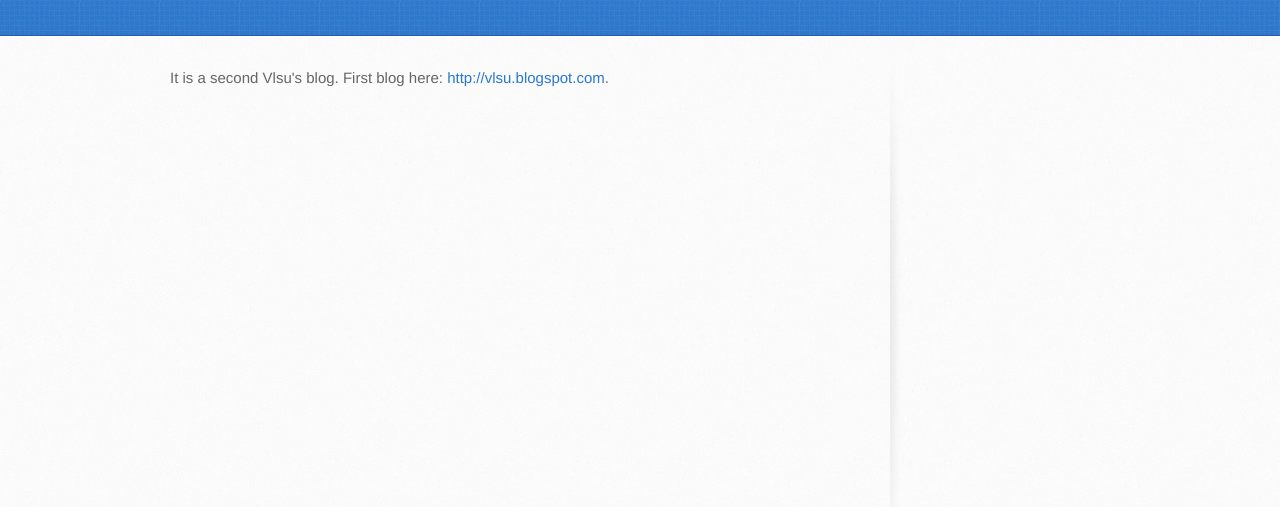
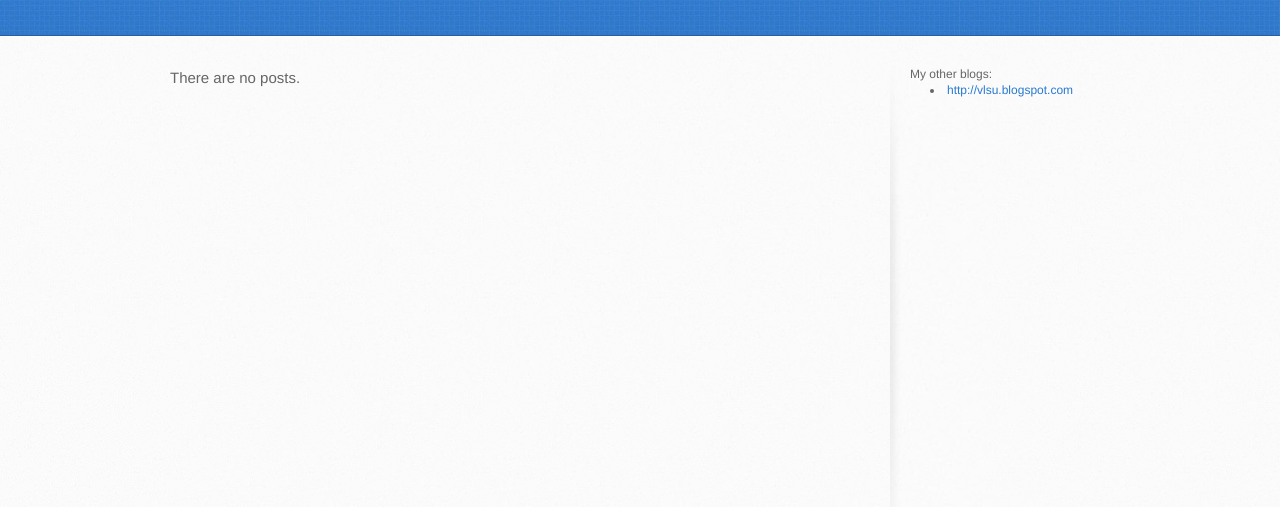
Before and after one commit to Vlsu/vlsu.github.com, a plain HTML site: page index.html in a window 1280 px wide. Shown: the part 165-672 px from the top of the page. Drawn offline with Linux system fonts and the light colour scheme.

Commit message:
Update index.html
sidebar

```diff
--- a/index.html
+++ b/index.html
@@ -27,11 +27,14 @@
     <div id="content-wrapper">
       <div class="inner clearfix">
         <section id="main-content">
-          <p>It is a second Vlsu's blog. First blog here: <a href="http://vlsu.blogspot.com">http://vlsu.blogspot.com</a>. </p>
+          There are no posts.
         </section>
 
         <aside id="sidebar">
-
+<h3>My other blogs:</h3>
+<ul>
+<li><a href="http://vlsu.blogspot.com">http://vlsu.blogspot.com</a></li><hr>
+</ul>
         </aside>
       </div>
     </div>
```
